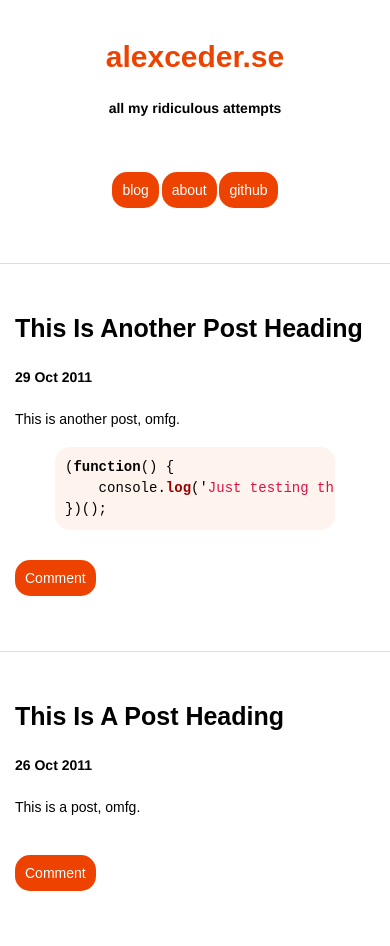
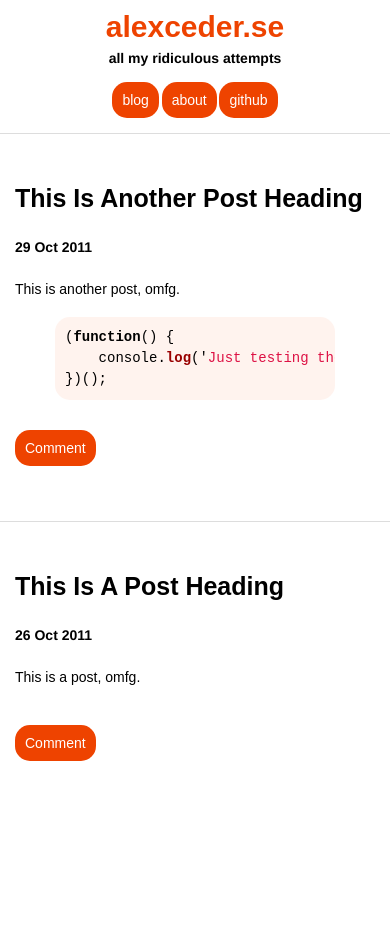
Before and after one commit to alexceder/alexceder.github.io, a Jekyll site: the page built from index.html, in a window 390 px wide. Built offline with Jekyll 4.4.1, drawn with Linux system fonts in a browser that asks for light colours; some web fonts are replaced; after the commit the page ends 900 px from its top, so only the background shows below that.

Commit message:
Some fixes for mobile #3

```diff
--- a/css/main.css
+++ b/css/main.css
@@ -92,17 +92,25 @@ header p {
 /* responsiveness */
 @media only screen and (max-width: 768px) {
   header {
-    padding: 20px 0;
+    padding: 10px 0;
     display: inline-block;
-    padding-bottom: 50px;
     bottom: auto;
     width: 100%;
     position: static;
     border-right: none;
     border-bottom: thin solid #dddddd; }
 
+  h1 {
+    margin: 0; }
+
+  header p {
+    margin: 0; }
+
   section {
     margin: 0; }
 
   article {
-    padding: 50px 15px; } }
+    padding: 50px 15px; }
+
+  nav {
+    margin-top: 10px; } }
```
Also changed, not shown: css/main.sass (+10 -2 lines).
